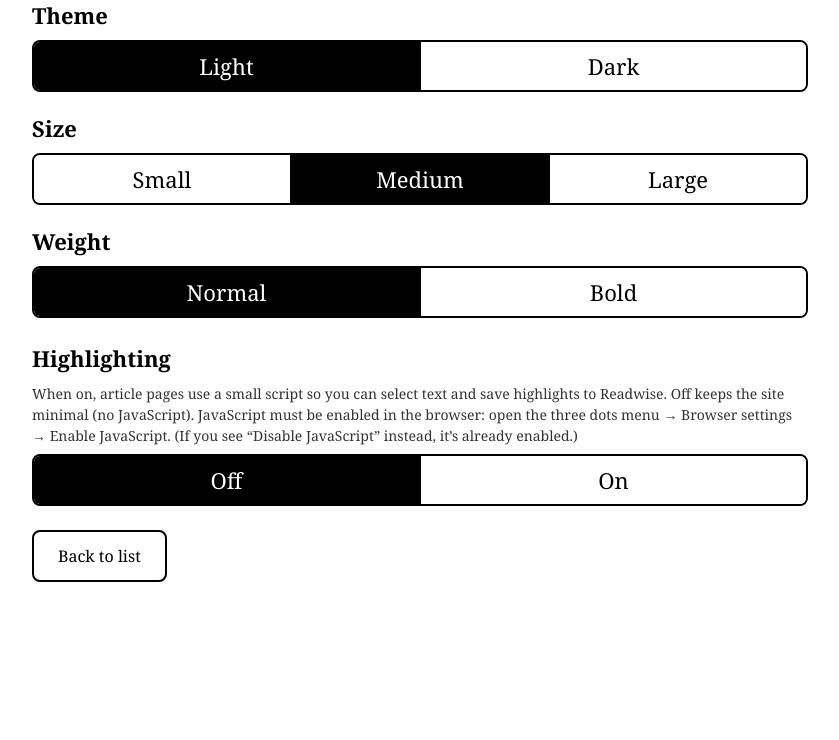
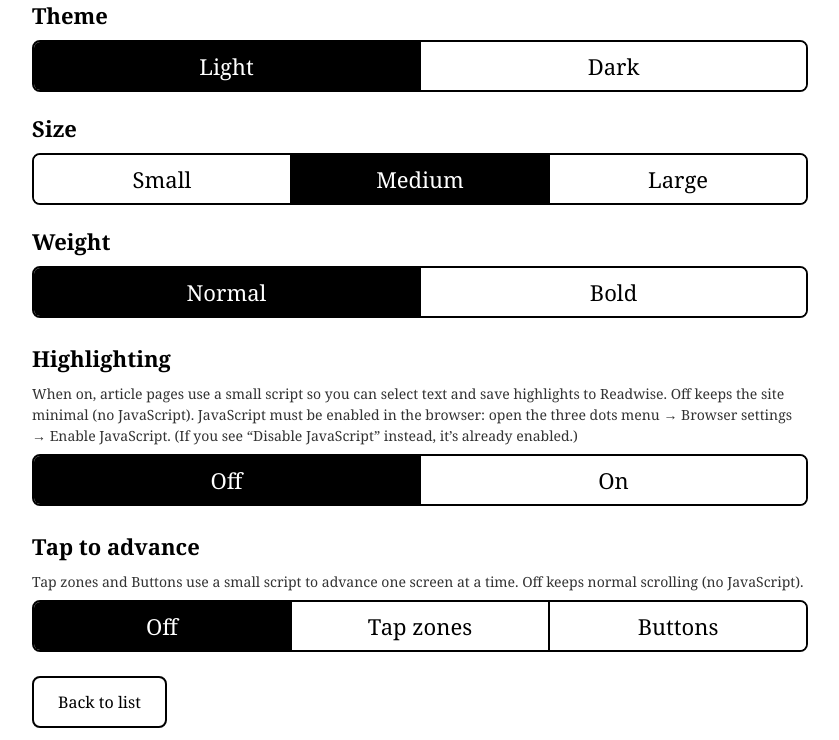
Before and after one commit to ntwkrgr/readwise-reader-personal-site, a Flask app: page /settings in a window 1280 px wide. Shown: the part 62-802 px from the top of the page, without its empty margins (220-1059 px from the left). Before the commit the page ends 644 px from the top, so only its background shows below. Run offline with Flask 3, Linux system fonts and the light colour scheme.

Commit message:
Add tap-to-advance setting (zones/buttons) for Kindle reading; widen Next page
Co-Authored-By: Claude Opus 4.6 <noreply@anthropic.com>

```diff
--- a/app.py
+++ b/app.py
@@ -203,10 +203,12 @@ TEXT_SIZE_COOKIE = "readwise_text_size"
 TEXT_WEIGHT_COOKIE = "readwise_text_weight"
 THEME_COOKIE = "readwise_theme"
 HIGHLIGHTING_COOKIE = "readwise_highlighting"
+TAP_ADVANCE_COOKIE = "readwise_tap_advance"
 VALID_TEXT_SIZES = {"small", "medium", "large"}
 VALID_TEXT_WEIGHTS = {"normal", "bold"}
 VALID_THEMES = {"light", "dark"}
 VALID_HIGHLIGHTING = {"on", "off"}
+VALID_TAP_ADVANCE = {"off", "zones", "buttons"}
 
 READWISE_V2_HIGHLIGHTS = "https://readwise.io/api/v2/highlights/"
 
@@ -217,6 +219,7 @@ def inject_display_prefs():
     weight = request.cookies.get(TEXT_WEIGHT_COOKIE, "normal")
     theme = request.cookies.get(THEME_COOKIE, "light")
     highlighting = request.cookies.get(HIGHLIGHTING_COOKIE, "off")
+    tap_advance = request.cookies.get(TAP_ADVANCE_COOKIE, "off")
     if size not in VALID_TEXT_SIZES:
         size = "medium"
     if weight not in VALID_TEXT_WEIGHTS:
@@ -225,11 +228,14 @@ def inject_display_prefs():
         theme = "light"
     if highlighting not in VALID_HIGHLIGHTING:
         highlighting = "off"
+    if tap_advance not in VALID_TAP_ADVANCE:
+        tap_advance = "off"
     return {
         "text_size": size,
         "text_weight": weight,
         "theme": theme,
         "highlighting_enabled": highlighting == "on",
+        "tap_advance": tap_advance,
     }
 
 
@@ -381,6 +387,7 @@ def settings():
         weight = request.form.get("text_weight") or request.cookies.get(TEXT_WEIGHT_COOKIE, "normal")
         theme = request.form.get("theme") or request.cookies.get(THEME_COOKIE, "light")
         highlighting = request.form.get("highlighting") or request.cookies.get(HIGHLIGHTING_COOKIE, "off")
+        tap_advance = request.form.get("tap_advance") or request.cookies.get(TAP_ADVANCE_COOKIE, "off")
         if size not in VALID_TEXT_SIZES:
             size = "medium"
         if weight not in VALID_TEXT_WEIGHTS:
@@ -389,11 +396,14 @@ def settings():
             theme = "light"
         if highlighting not in VALID_HIGHLIGHTING:
             highlighting = "off"
+        if tap_advance not in VALID_TAP_ADVANCE:
+            tap_advance = "off"
         resp = make_response(redirect(request.referrer or url_for("article_list")))
         resp.set_cookie(TEXT_SIZE_COOKIE, size, max_age=31536000)
         resp.set_cookie(TEXT_WEIGHT_COOKIE, weight, max_age=31536000)
         resp.set_cookie(THEME_COOKIE, theme, max_age=31536000)
         resp.set_cookie(HIGHLIGHTING_COOKIE, highlighting, max_age=31536000)
+        resp.set_cookie(TAP_ADVANCE_COOKIE, tap_advance, max_age=31536000)
         return resp
     return render_template("settings.html")
 
--- a/templates/list.html
+++ b/templates/list.html
@@ -47,7 +47,7 @@
 
 <div class="pagination">
     {% if next_cursor %}
-    <a href="/?location={{ current_location }}&sort={{ current_sort }}{% if current_tag %}&tag={{ current_tag }}{% endif %}&cursor={{ next_cursor }}" class="btn">Next page</a>
+    <a href="/?location={{ current_location }}&sort={{ current_sort }}{% if current_tag %}&tag={{ current_tag }}{% endif %}&cursor={{ next_cursor }}" class="btn" style="width: 100%; display: flex; align-items: center; justify-content: center;">Next page</a>
     {% endif %}
 </div>
 {% else %}
--- a/templates/settings.html
+++ b/templates/settings.html
@@ -36,6 +36,15 @@
             <button type="submit" name="highlighting" value="on" class="settings-option {{ 'option-active' if highlighting_enabled else '' }}">On</button>
         </div>
     </div>
+    <div style="margin-bottom: 24px;">
+        <p style="font-weight: bold; margin-bottom: 8px;">Tap to advance</p>
+        <p class="settings-desc" style="font-size: 14px; color: #333; margin-bottom: 8px;">Tap zones and Buttons use a small script to advance one screen at a time. Off keeps normal scrolling (no JavaScript).</p>
+        <div class="option-group">
+            <button type="submit" name="tap_advance" value="off" class="settings-option {{ 'option-active' if tap_advance == 'off' else '' }}">Off</button>
+            <button type="submit" name="tap_advance" value="zones" class="settings-option {{ 'option-active' if tap_advance == 'zones' else '' }}">Tap zones</button>
+            <button type="submit" name="tap_advance" value="buttons" class="settings-option {{ 'option-active' if tap_advance == 'buttons' else '' }}">Buttons</button>
+        </div>
+    </div>
 </form>
 
 <p style="margin-top: 20px;">
```
Also changed, not shown: templates/read.html (+88 -0 lines), .claude/launch.json (added).
